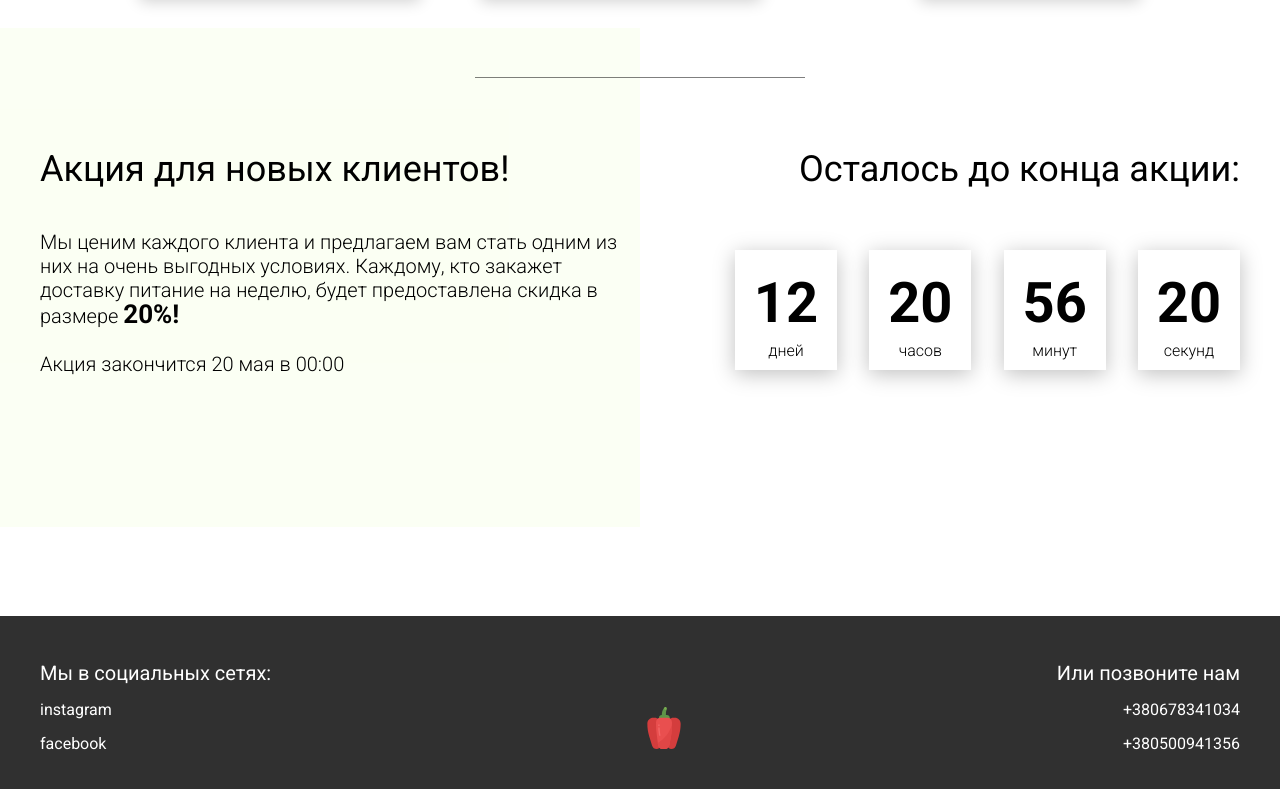
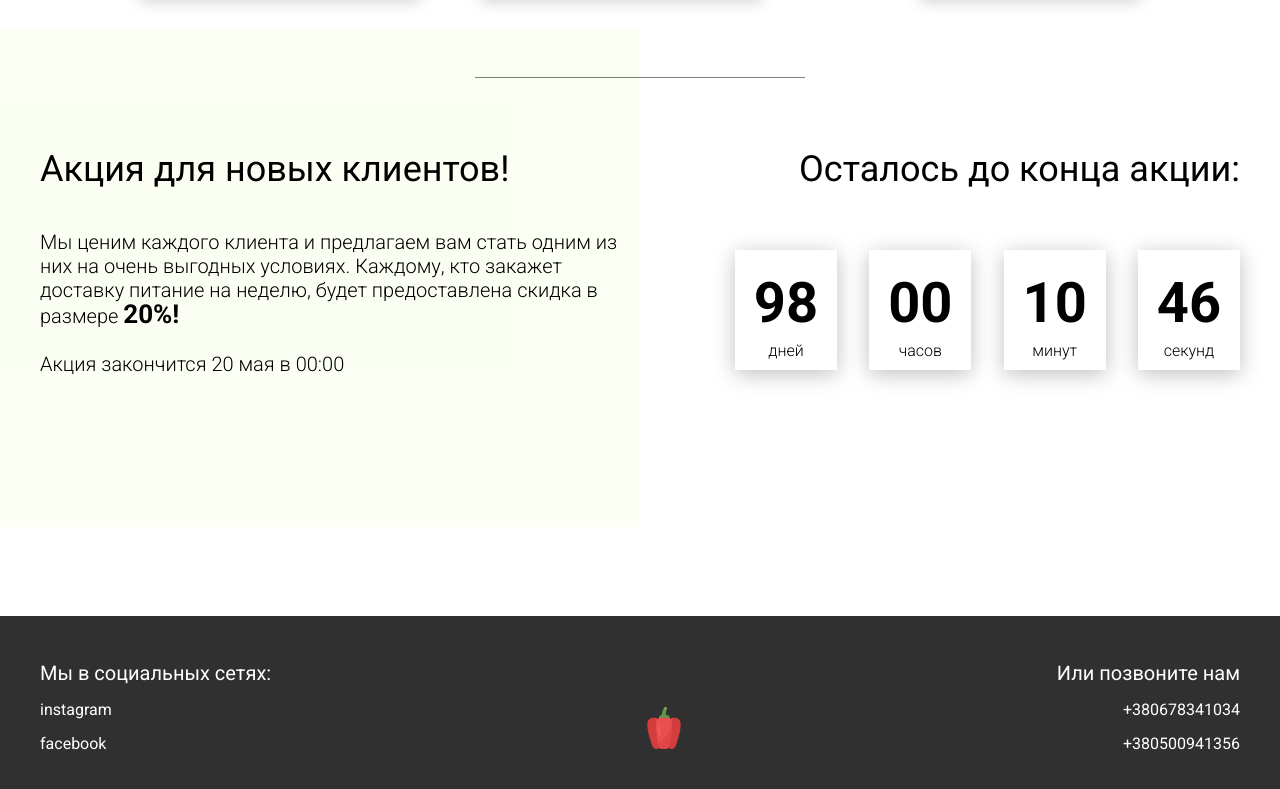
Before and after one commit to haykhunanyan94/food_project, a plain HTML site: page index.html in a window 1280 px wide. Shown: the part 3448-4237 px from the top of the page. Drawn offline with Linux system fonts and the light colour scheme.

Commit message:
created timer functionality & logic and fixed all bugs

```diff
--- a/js/script.js
+++ b/js/script.js
@@ -1,4 +1,5 @@
 window.addEventListener("DOMContentLoaded", () => {
+    // tabs start
     const tabs = document.querySelectorAll(".tabheader__items .tabheader__item ");
     const tabsContent = document.querySelectorAll(".tabcontainer .tabcontent");
     const tabsParent = document.querySelector(".tabheader__items");
@@ -6,26 +7,26 @@ let animate = true;
 
 
     function hideTabContent() {
-    tabsContent.forEach(item=>{
+        tabsContent.forEach(item => {
             item.classList.add("hide");
             item.classList.remove("show", `${animate ? "fade" : null}`);
-    }) ;
+        });
 
-    tabs.forEach(item=>{
+        tabs.forEach(item => {
             item.classList.remove("tabheader__item_active");
         });
 
     }
-function showTabContent (item  = 0) {
+    function showTabContent(item = 0) {
         tabsContent[item].classList.remove("hide");
-    tabsContent[item].classList.add("show",`${animate ? "fade" : null}`);
+        tabsContent[item].classList.add("show", `${animate ? "fade" : null}`);
         tabs[item].classList.add("tabheader__item_active");
     }
     hideTabContent();
     showTabContent()
 
-tabsParent.addEventListener("click",(e) => {
-    if(e.target && e.target.matches(".tabheader__item")) {
+    tabsParent.addEventListener("click", (e) => {
+        if (e.target && e.target.matches(".tabheader__item")) {
             tabs.forEach((item, index) => {
                 if (e.target === item) {
                     hideTabContent();
@@ -34,4 +35,80 @@ tabsParent.addEventListener("click",(e) => {
             });
         }
     });
+    //tabs end
+
+
+    //timer start
+
+    const deadline = "2024-06-28";
+
+    function getTimeRemaining(endtime) {
+        let days, hours, minutes, seconds;
+        total = Date.parse(endtime) - Date.parse(new Date());
+
+        if (total <= 0){
+            days = 0;
+            hours = 0;
+            minutes = 0;
+            seconds = 0;
+
+
+            //alternative variant
+            // document.querySelector(".timer").innerHTML = `
+
+            // <h4
+            // style="
+            // text-align:center;
+            // color:red;
+            // width:100%;
+            // text-transform: uppercase;
+            // font-size:35px;
+            // "
+            // >
+            // sale is out !!!
+            // </h4>
+            // `;
+
+        } else {
+            days = Math.floor(total / (1000 * 60 * 60 * 24));
+            hours = Math.floor((total / 1000 * 60 * 60) % 24);
+            minutes = Math.floor((total / 1000 / 60) % 60);
+            seconds = Math.floor((total / 1000) % 60);
+
+         }
+
+
+        return {total, days, hours, minutes ,seconds};
+    }
+
+    function setZero(n) {
+        return n >= 0 && n < 10 ? `0${n}` : n;
+    };
+
+    function setClock(selector, endtime) {
+        const timer = document.querySelector(selector);
+        const daysElements = timer.querySelector("#days");
+        const hoursElements = timer.querySelector("#hours");
+        const minutesElements = timer.querySelector("#minutes");
+        const secondsElements = timer.querySelector("#seconds");
+        const intervalID = setInterval(updateClock, 1000);
+
+        updateClock();
+        function updateClock() {
+            const { total, days, hours, minutes, seconds } = getTimeRemaining(endtime);
+
+            daysElements.innerHTML = setZero(days);
+            hoursElements.innerHTML = setZero(hours);
+            minutesElements.innerHTML = setZero(minutes);
+            secondsElements.innerHTML = setZero(seconds);
+
+            if (total <= 0) {
+                clearInterval(intervalID);
+            }
+        }
+    }
+    setClock(".timer", deadline);
+
+
+    //timer end
 });
```
Also changed, not shown: css/style.css (+7 -3 lines). Lines whose indentation alone changed are shown as unchanged.
